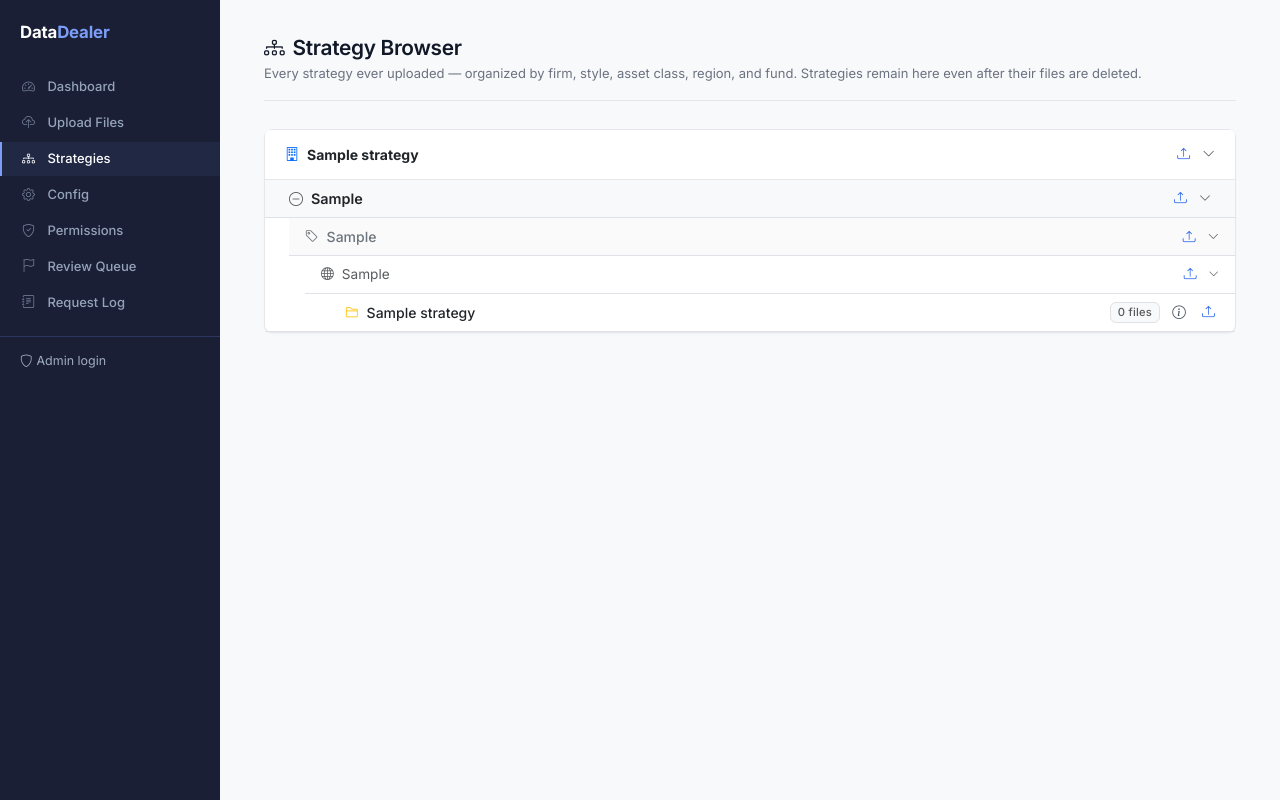
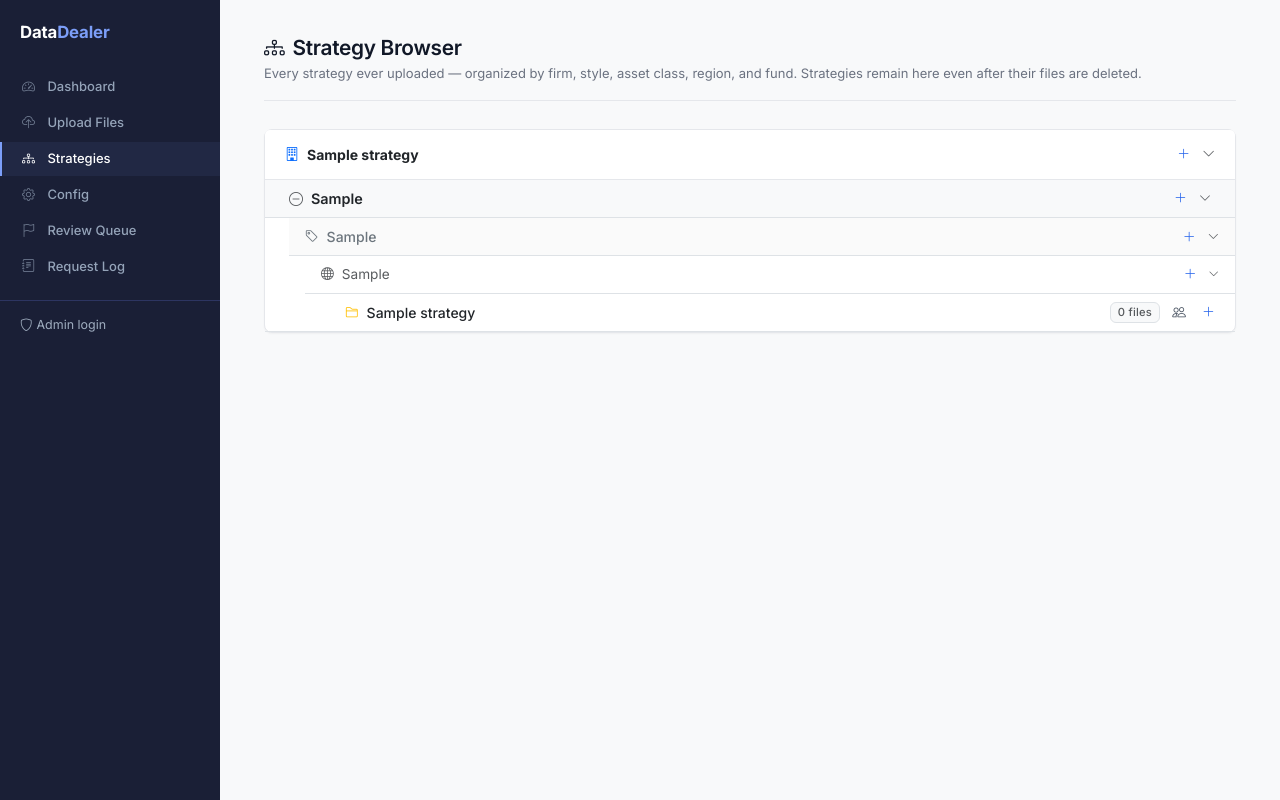
Before and after one commit to pvloiselle/dataDealer, a Flask app: page /strategies in a window 1280 px wide. Run offline with Flask 3, Linux system fonts and the light colour scheme; tables that the repository leaves empty hold one stand-in row (values such as "Sample post"); some libraries are stand-ins or nearby versions.

Commit message:
UI/UX improvements: Haiku model, loading spinners, plus buttons, inline permissions
- Switch AI autofill to claude-haiku-4-5-20251001 for faster metadata suggestions
- Add loading spinner on upload submit button while indexing runs
- Replace upload icons with plus buttons in strategy browser
- Add vehicle-level key button to open permissions modal pre-filtered to that vehicle
- Update fund-level info button to show people icon with "Files & Access" tooltip
- Add spinner on Add button in permissions modal during AJAX request
- Remove Permissions from sidebar nav (route remains accessible directly)

Co-Authored-By: Claude Sonnet 4.6 <noreply@anthropic.com>

```diff
--- a/modules/ai_analyzer.py
+++ b/modules/ai_analyzer.py
@@ -176,7 +176,7 @@ def analyze_file_for_metadata(filename: str, file_bytes: bytes) -> dict:
 
     try:
         response = client.messages.create(
-            model="claude-sonnet-4-6",
+            model="claude-haiku-4-5-20251001",
             max_tokens=1024,
             tools=tools,
             tool_choice={"type": "any"},
--- a/templates/base.html
+++ b/templates/base.html
@@ -404,11 +404,7 @@
                    class="nav-link {% if request.endpoint == 'dashboard.config_page' %}active{% endif %}">
                     <i class="bi bi-gear"></i> Config
                 </a>
-                <a href="{{ url_for('dashboard.permissions_page') }}"
-                   class="nav-link {% if request.endpoint == 'dashboard.permissions_page' %}active{% endif %}">
-                    <i class="bi bi-shield-check"></i> Permissions
-                </a>
-                <a href="{{ url_for('dashboard.review') }}"
+<a href="{{ url_for('dashboard.review') }}"
                    class="nav-link {% if request.endpoint == 'dashboard.review' %}active{% endif %}">
                     <i class="bi bi-flag"></i> Review Queue
                 </a>
--- a/templates/strategies.html
+++ b/templates/strategies.html
@@ -29,9 +29,9 @@
         <i class="bi bi-building text-primary" style="cursor:pointer;" data-bs-toggle="collapse" data-bs-target="#{{ firm_id }}"></i>
         <strong class="me-auto" style="cursor:pointer;" data-bs-toggle="collapse" data-bs-target="#{{ firm_id }}">{{ firm }}</strong>
         <button class="btn btn-sm btn-outline-primary border-0 py-0 px-1 upload-btn"
-                title="Upload a file for {{ firm }}"
+                title="Add file for {{ firm }}"
                 data-firm="{{ firm }}" data-style="" data-asset-class="" data-region="" data-fund="" data-vehicle="">
-            <i class="bi bi-upload" style="font-size:0.8rem;"></i>
+            <i class="bi bi-plus-lg" style="font-size:0.8rem;"></i>
         </button>
         <i class="bi bi-chevron-down text-muted" style="font-size:0.8rem; cursor:pointer;" data-bs-toggle="collapse" data-bs-target="#{{ firm_id }}"></i>
     </div>
@@ -50,9 +50,9 @@
                     <span class="fw-semibold" style="font-size:0.9rem;">{{ style }}</span>
                 </span>
                 <button class="btn btn-sm btn-outline-primary border-0 py-0 px-1 upload-btn"
-                        title="Upload a file for {{ firm }} / {{ style }}"
+                        title="Add file for {{ firm }} / {{ style }}"
                         data-firm="{{ firm }}" data-style="{{ style }}" data-asset-class="" data-region="" data-fund="" data-vehicle="">
-                    <i class="bi bi-upload" style="font-size:0.8rem;"></i>
+                    <i class="bi bi-plus-lg" style="font-size:0.8rem;"></i>
                 </button>
                 <i class="bi bi-chevron-down text-muted" style="font-size:0.75rem; cursor:pointer;" data-bs-toggle="collapse" data-bs-target="#{{ style_id }}"></i>
             </div>
@@ -67,9 +67,9 @@
                         <span class="text-secondary fw-medium" style="font-size:0.875rem;">{{ ac }}</span>
                     </span>
                     <button class="btn btn-sm btn-outline-primary border-0 py-0 px-1 upload-btn"
-                            title="Upload a file for {{ firm }} / {{ ac }}"
+                            title="Add file for {{ firm }} / {{ ac }}"
                             data-firm="{{ firm }}" data-style="{{ style }}" data-asset-class="{{ ac }}" data-region="" data-fund="" data-vehicle="">
-                        <i class="bi bi-upload" style="font-size:0.8rem;"></i>
+                        <i class="bi bi-plus-lg" style="font-size:0.8rem;"></i>
                     </button>
                     <i class="bi bi-chevron-down text-muted" style="font-size:0.7rem; cursor:pointer;" data-bs-toggle="collapse" data-bs-target="#{{ ac_id }}"></i>
                 </div>
@@ -84,9 +84,9 @@
                             <span class="text-muted" style="font-size:0.85rem;">{{ region }}</span>
                         </span>
                         <button class="btn btn-sm btn-outline-primary border-0 py-0 px-1 upload-btn"
-                                title="Upload a file for {{ firm }} / {{ ac }} / {{ region }}"
+                                title="Add file for {{ firm }} / {{ ac }} / {{ region }}"
                                 data-firm="{{ firm }}" data-style="{{ style }}" data-asset-class="{{ ac }}" data-region="{{ region }}" data-fund="" data-vehicle="">
-                            <i class="bi bi-upload" style="font-size:0.8rem;"></i>
+                            <i class="bi bi-plus-lg" style="font-size:0.8rem;"></i>
                         </button>
                         <i class="bi bi-chevron-down text-muted" style="font-size:0.65rem; cursor:pointer;" data-bs-toggle="collapse" data-bs-target="#{{ region_id }}"></i>
                     </div>
@@ -131,21 +131,21 @@
 
                             {# Info / permissions button #}
                             <button class="btn btn-sm btn-outline-secondary border-0 py-0 px-1 info-btn"
-                                    title="Details &amp; permissions"
+                                    title="Files &amp; Access"
                                     data-firm="{{ firm }}" data-fund="{{ fund_name }}">
-                                <i class="bi bi-info-circle" style="font-size:0.85rem;"></i>
+                                <i class="bi bi-people" style="font-size:0.85rem;"></i>
                             </button>
 
                             {# Upload button #}
                             <button class="btn btn-sm btn-outline-primary border-0 py-0 px-1 upload-btn"
-                                    title="Upload a file for this strategy"
+                                    title="Add file for this strategy"
                                     data-firm="{{ firm }}"
                                     data-style="{{ style }}"
                                     data-asset-class="{{ ac }}"
                                     data-region="{{ region }}"
                                     data-fund="{{ fund_name }}"
                                     data-vehicle="">
-                                <i class="bi bi-upload" style="font-size:0.8rem;"></i>
+                                <i class="bi bi-plus-lg" style="font-size:0.8rem;"></i>
                             </button>
                         </div>
 
@@ -167,8 +167,13 @@
                                         <span class="badge bg-danger bg-opacity-10 text-danger border border-danger border-opacity-25 ms-1" style="font-size:0.68rem;"><i class="bi bi-lock"></i> Restricted</span>
                                     {% endif %}
                                     <span class="ms-auto badge bg-light text-muted border" style="font-size:0.68rem;">{{ entry.file_count }} file{{ 's' if entry.file_count != 1 }}</span>
+                                    <button class="btn btn-sm btn-outline-secondary border-0 py-0 px-1 ms-1"
+                                            title="Manage access"
+                                            onclick="openDetails('{{ firm }}', '{{ fund_name }}', '{{ entry.vehicle }}')">
+                                        <i class="bi bi-key" style="font-size:0.75rem;"></i>
+                                    </button>
                                     <button class="btn btn-sm btn-outline-primary border-0 py-0 px-1 upload-btn"
-                                            title="Upload for this vehicle"
+                                            title="Add file for this vehicle"
                                             data-firm="{{ firm }}"
                                             data-style="{{ style }}"
                                             data-asset-class="{{ ac }}"
@@ -176,7 +181,7 @@
                                             data-fund="{{ fund_name }}"
                                             data-vehicle="{{ entry.vehicle }}"
                                             data-share-class="{{ entry.share_class }}">
-                                        <i class="bi bi-upload" style="font-size:0.75rem;"></i>
+                                        <i class="bi bi-plus-lg" style="font-size:0.75rem;"></i>
                                     </button>
                                 </div>
                                 {% endif %}{% endfor %}
@@ -456,21 +461,27 @@ updateModalAccessTiles();
 
 
 // ── Info / Permissions modal ──────────────────────────────────────────────────
-let _infoFirm = '', _infoFund = '';
+let _infoFirm = '', _infoFund = '', _infoVehicle = '';
 
 document.querySelectorAll('.info-btn').forEach(btn => {
     btn.addEventListener('click', function () {
-        _infoFirm = this.dataset.firm;
-        _infoFund = this.dataset.fund;
-        document.getElementById('infoModalLabel').textContent = _infoFund + ' — Details & Permissions';
-        loadInfoModal();
-        new bootstrap.Modal(document.getElementById('infoModal')).show();
+        openDetails(this.dataset.firm, this.dataset.fund, '');
     });
 });
 
+function openDetails(firm, fund, vehicle) {
+    _infoFirm = firm;
+    _infoFund = fund;
+    _infoVehicle = vehicle || '';
+    const title = vehicle ? `${fund} · ${vehicle} — Files & Access` : `${fund} — Files & Access`;
+    document.getElementById('infoModalLabel').textContent = title;
+    loadInfoModal();
+    new bootstrap.Modal(document.getElementById('infoModal')).show();
+}
+
 function loadInfoModal() {
     document.getElementById('infoModalBody').innerHTML =
-        '<div class="text-center text-muted py-4"><div class="spinner-border spinner-border-sm me-2"></div>Loading…</div>';
+        '<div class="text-center py-4"><div class="spinner-border"></div></div>';
 
     fetch('/strategies/details?firm=' + encodeURIComponent(_infoFirm) +
                               '&fund=' + encodeURIComponent(_infoFund))
@@ -551,13 +562,22 @@ function renderInfoModal(data) {
                 </select>
             </div>
             <div class="col-md-1">
-                <button class="btn btn-primary btn-sm w-100" onclick="addPermission()">Add</button>
+                <button id="perm-add-btn" class="btn btn-primary btn-sm w-100" onclick="addPermission()">Add</button>
             </div>
         </div>
         <div id="perm-msg" class="mt-2" style="font-size:0.82rem;"></div>
     </div>`;
 
     document.getElementById('infoModalBody').innerHTML = html;
+    // Pre-select vehicle if opened from vehicle row
+    if (_infoVehicle) {
+        const vsel = document.getElementById('perm-vehicle');
+        if (vsel) {
+            for (const opt of vsel.options) {
+                if (opt.value === _infoVehicle || opt.text === _infoVehicle) { vsel.value = opt.value; break; }
+            }
+        }
+    }
 }
 
 function permRow(p) {
@@ -585,6 +605,9 @@ function addPermission() {
 
     if (!email) { msg.innerHTML = '<span class="text-danger">Email is required.</span>'; return; }
 
+    const addBtn = document.getElementById('perm-add-btn');
+    if (addBtn) { addBtn.disabled = true; addBtn.innerHTML = '<span class="spinner-border spinner-border-sm"></span>'; }
+
     fetch('/strategies/permissions/add', {
         method: 'POST',
         headers: {'Content-Type': 'application/json'},
@@ -595,6 +618,7 @@ function addPermission() {
         return r.json();
     })
     .then(data => {
+        if (addBtn) { addBtn.disabled = false; addBtn.innerHTML = 'Add'; }
         if (!data) return;
         if (data.error) { msg.innerHTML = `<span class="text-danger">${esc(data.error)}</span>`; return; }
         const p = data.permission;
@@ -613,7 +637,10 @@ function addPermission() {
         msg.innerHTML = '<span class="text-success"><i class="bi bi-check-circle me-1"></i>Added.</span>';
         setTimeout(() => { if (msg) msg.innerHTML = ''; }, 3000);
     })
-    .catch(() => { msg.innerHTML = '<span class="text-danger">Request failed.</span>'; });
+    .catch(() => {
+        if (addBtn) { addBtn.disabled = false; addBtn.innerHTML = 'Add'; }
+        msg.innerHTML = '<span class="text-danger">Request failed.</span>';
+    });
 }
 
 function removePermission(id) {
```
Also changed, not shown: templates/upload.html (+7 -0 lines).
